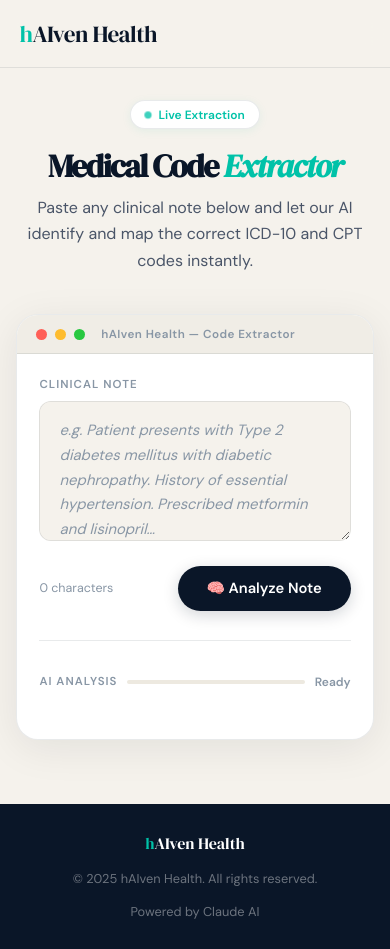
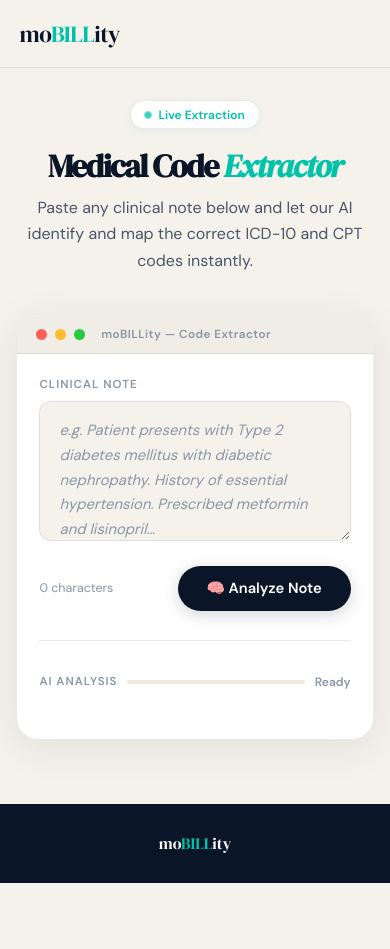
Before and after one commit to rithvikakella1/New-Idea, a plain HTML site: page app.html in a window 390 px wide. After the commit the page ends 883 px from the top, so only its background shows below. Drawn offline with Linux system fonts and the light colour scheme.

Commit message:
Update app.html
replaced hiaven health with mobillity, removed copyright

```diff
--- a/app.html
+++ b/app.html
@@ -3,7 +3,7 @@
 <head>
   <meta charset="UTF-8" />
   <meta name="viewport" content="width=device-width, initial-scale=1.0" />
-  <title>hAIven Health – AI Medical Code Extractor</title>
+  <title>moBILLity – AI Medical Code Extractor</title>
   <link href="https://fonts.googleapis.com/css2?family=DM+Serif+Display:ital@0;1&family=DM+Sans:wght@300;400;500;600&display=swap" rel="stylesheet" />
   <style>
     :root {
@@ -489,7 +489,7 @@
 
   <!-- NAV -->
   <nav>
-    <a class="nav-logo" href="landing.html"><span>h</span>AIven Health</a>
+    <a class="nav-logo" href="landing.html">mo<span>BILL</span>ity</a>
     <ul class="nav-links">
       <li><a href="landing.html">Home</a></li>
       <li><a href="landing.html#features">Features</a></li>
@@ -512,7 +512,7 @@
         <div class="chrome-dot"></div>
         <div class="chrome-dot"></div>
         <div class="chrome-dot"></div>
-        <span class="chrome-title">hAIven Health — Code Extractor</span>
+        <span class="chrome-title">moBILLity — Code Extractor</span>
       </div>
 
       <div class="card-body">
@@ -549,9 +549,7 @@
 
   <!-- FOOTER -->
   <footer>
-    <a class="footer-logo" href="landing.html"><span>h</span>AIven Health</a>
-    <span>© 2025 hAIven Health. All rights reserved.</span>
-    <span>Powered by Claude AI</span>
+    <a class="footer-logo" href="landing.html">mo<span>BILL</span>ity</a>
   </footer>
 
   <script>
```
